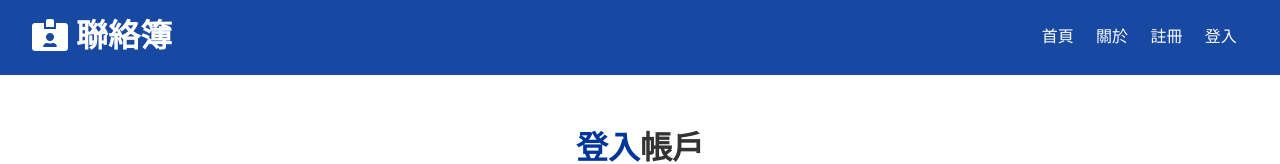
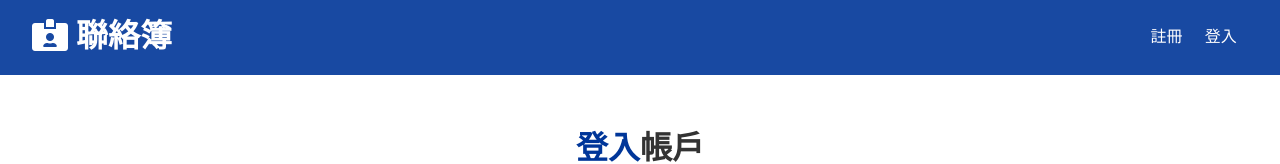
Before and after one commit to Shiou-Ju/contact-keeper-express-server, a React (Create React App) app in the folder client/: page /login in a window 1280 px wide. Shown: the top 164 px of the page. Built offline with nearby package versions, Linux system fonts and the light colour scheme.

Commit message:
Create logout functionality of client

```diff
--- a/client/src/components/layout/Navbar.js
+++ b/client/src/components/layout/Navbar.js
@@ -1,27 +1,48 @@
-import React from "react";
+import React, { Fragment, useContext } from "react";
 import PropTypes from "prop-types";
 import { Link } from "react-router-dom";
+import AuthContext from "../../context/auth/authContext";
 
 const Navbar = ({ title, icon }) => {
+  const authContext = useContext(AuthContext);
+  const { logout, isAuthenticated, user } = authContext;
+
+  const onLogout = () => {
+    logout();
+  };
+
+  const authLinks = (
+    <Fragment>
+      <li>您好 {user && user.name} </li>
+      <li>
+        {" "}
+        <a onClick={onLogout} href="#!">
+          <i className="fas fa-sign-out-alt">
+            <span className="hide-sm">登出</span>
+          </i>
+        </a>{" "}
+      </li>
+      <li>{}</li>
+    </Fragment>
+  );
+
+  const guestLinks = (
+    <Fragment>
+      <li>
+        <Link to="/register">註冊</Link>
+      </li>
+      <li>
+        <Link to="/login">登入</Link>
+      </li>
+    </Fragment>
+  );
+
   return (
     <div className="navbar bg-primary">
       <h1>
         <i className={icon} /> {title}
       </h1>
-      <ul>
-        <li>
-          <Link to="/">首頁</Link>
-        </li>
-        <li>
-          <Link to="/about">關於</Link>
-        </li>
-        <li>
-          <Link to="/register">註冊</Link>
-        </li>
-        <li>
-          <Link to="/login">登入</Link>
-        </li>
-      </ul>
+      <ul>{isAuthenticated ? authLinks : guestLinks}</ul>
     </div>
   );
 };
--- a/client/src/context/auth/AuthState.js
+++ b/client/src/context/auth/AuthState.js
@@ -95,7 +95,11 @@
   };
 
   // Logout
-  const logout = () => {};
+  const logout = () => {
+    dispatch({
+      type: LOGOUT,
+    });
+  };
 
   // Clear errors
   const clearErrors = () => {
--- a/client/src/context/auth/authReducer.js
+++ b/client/src/context/auth/authReducer.js
@@ -24,6 +24,7 @@
     case LOGIN_FAIL:
     case AUTH_ERROR:
     case REGISTER_FAIL:
+    case LOGOUT:
       localStorage.removeItem("token");
       return {
         ...state,
```
